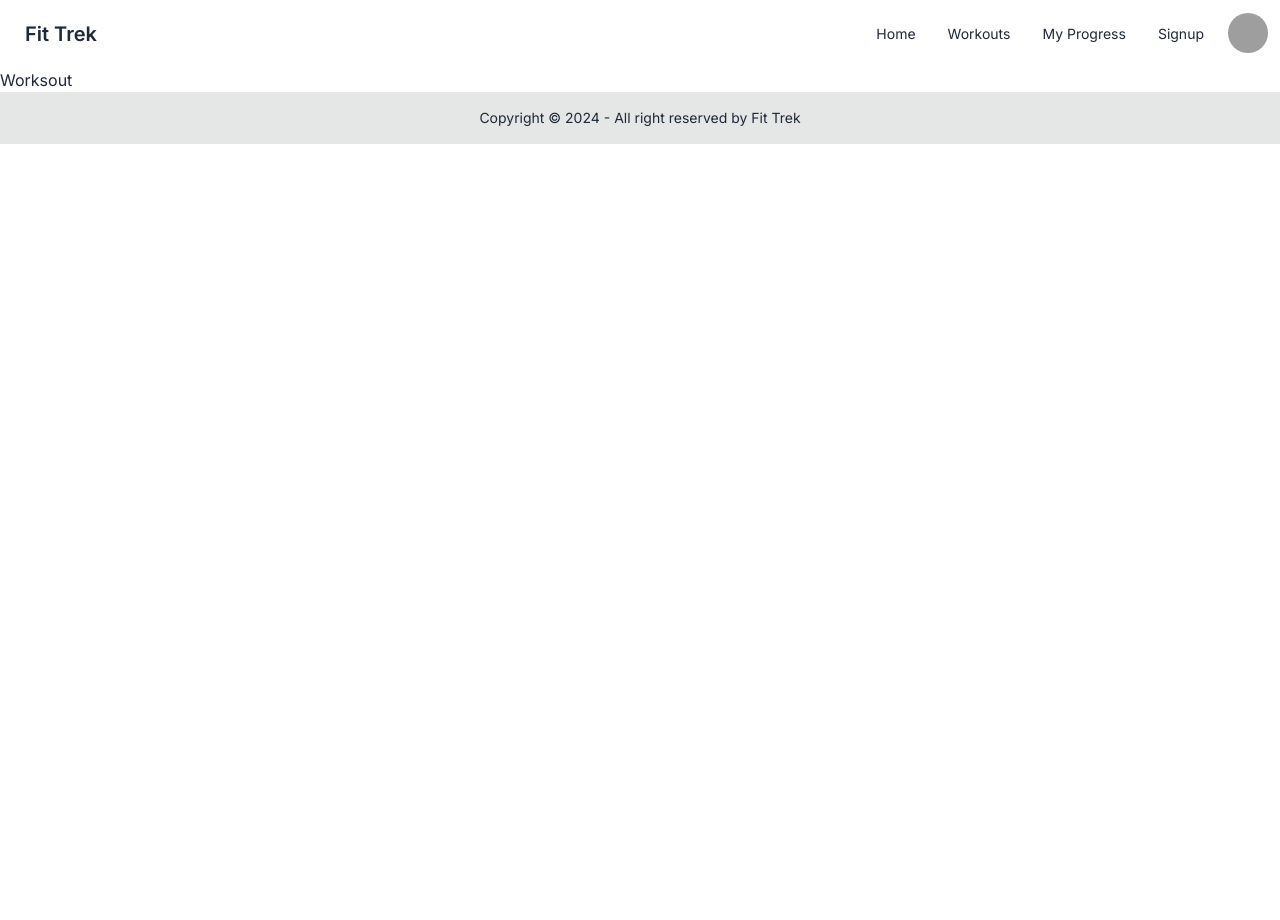
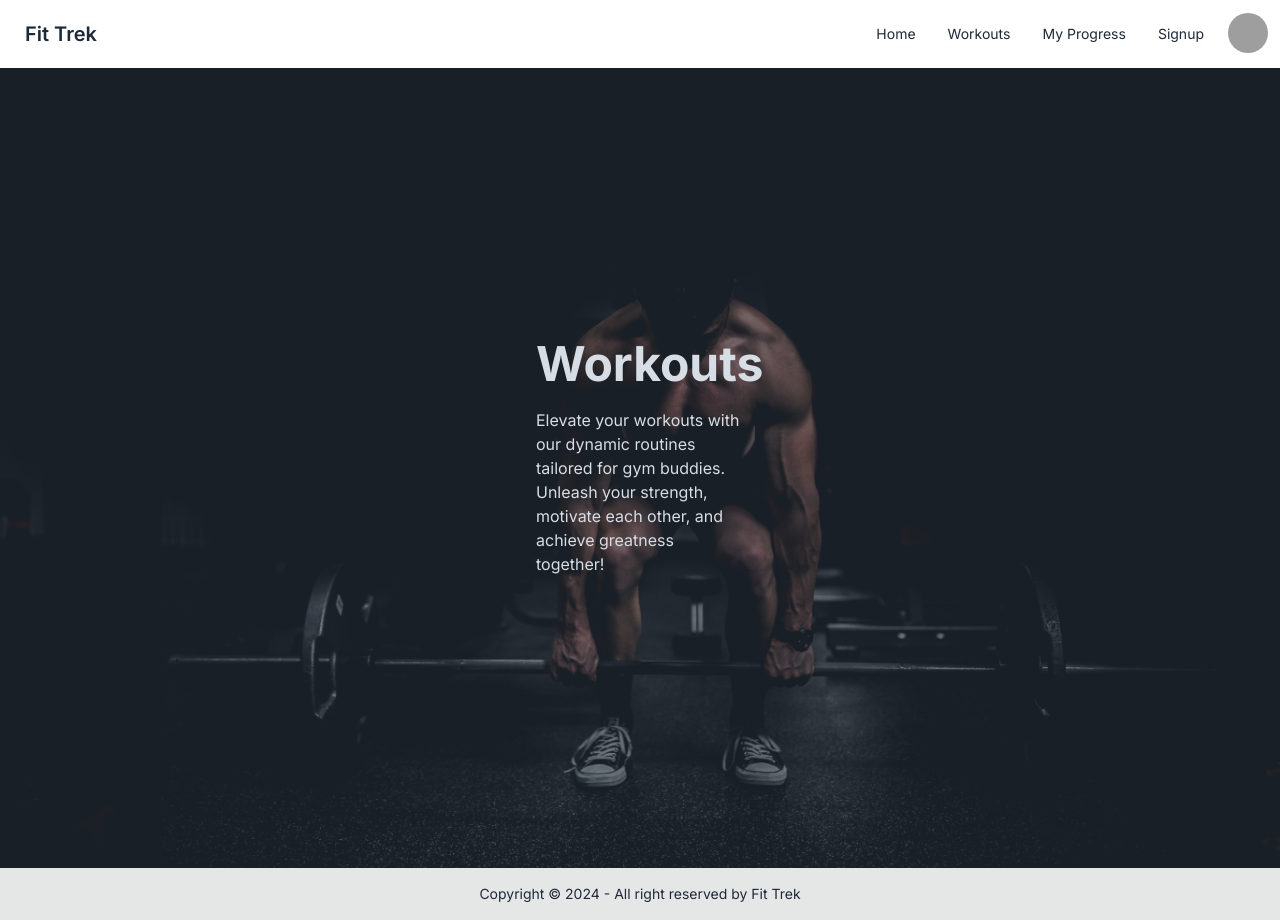
Before and after one commit to HussnainAhmad1606/Fit-Trek, a Next.js app: page /Workouts in a window 1280 px wide. Before the commit the page ends 800 px from the top, so only its background shows below. Built offline with nearby package versions, Linux system fonts and the light colour scheme; grey boxes are pictures that could not be loaded.

Commit message:
setting up workout page

```diff
--- a/src/app/Workouts/page.js
+++ b/src/app/Workouts/page.js
@@ -1,7 +1,25 @@
 import React from "react";
 
 const Worksout = () => {
-  return <div>Worksout</div>;
+  return (
+    <div
+      className="hero min-h-screen"
+      style={{
+        backgroundImage:
+          "url(/workoutcover.jpg)",
+      }}
+    >
+      <div className="hero-overlay bg-opacity-60"></div>
+      <div className=" text-left text-neutral-content">
+        <div className="w-52">
+          <h1 className="mb-5 text-5xl font-bold">Workouts</h1>
+          <p className="mb-5">
+          Elevate your workouts with our dynamic routines tailored for gym buddies. Unleash your strength, motivate each other, and achieve greatness together!
+          </p>
+        </div>
+      </div>
+    </div>
+  );
 };
 
 export default Worksout;
```
Also changed, not shown: public/workoutcover.jpg (added).
